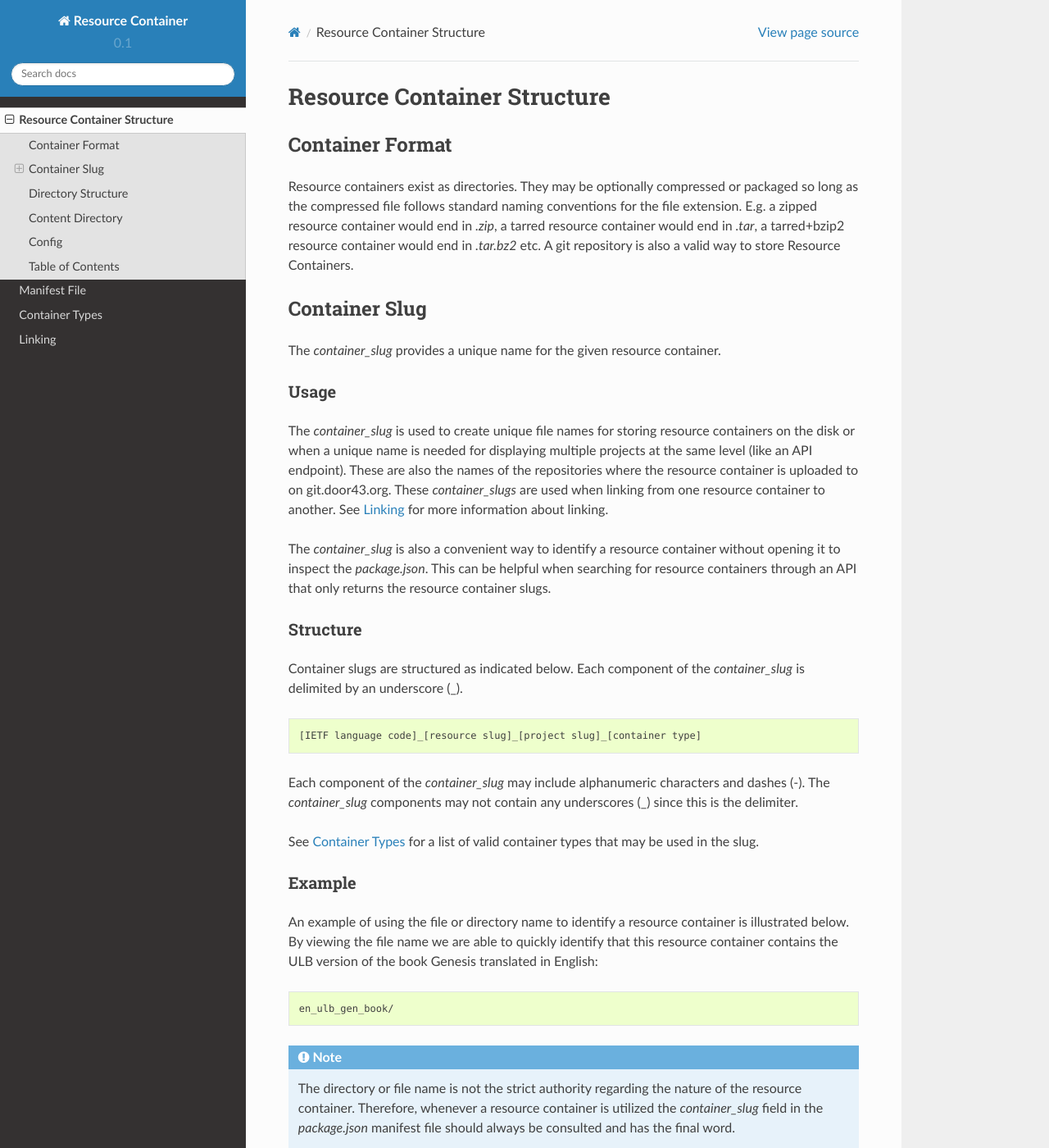
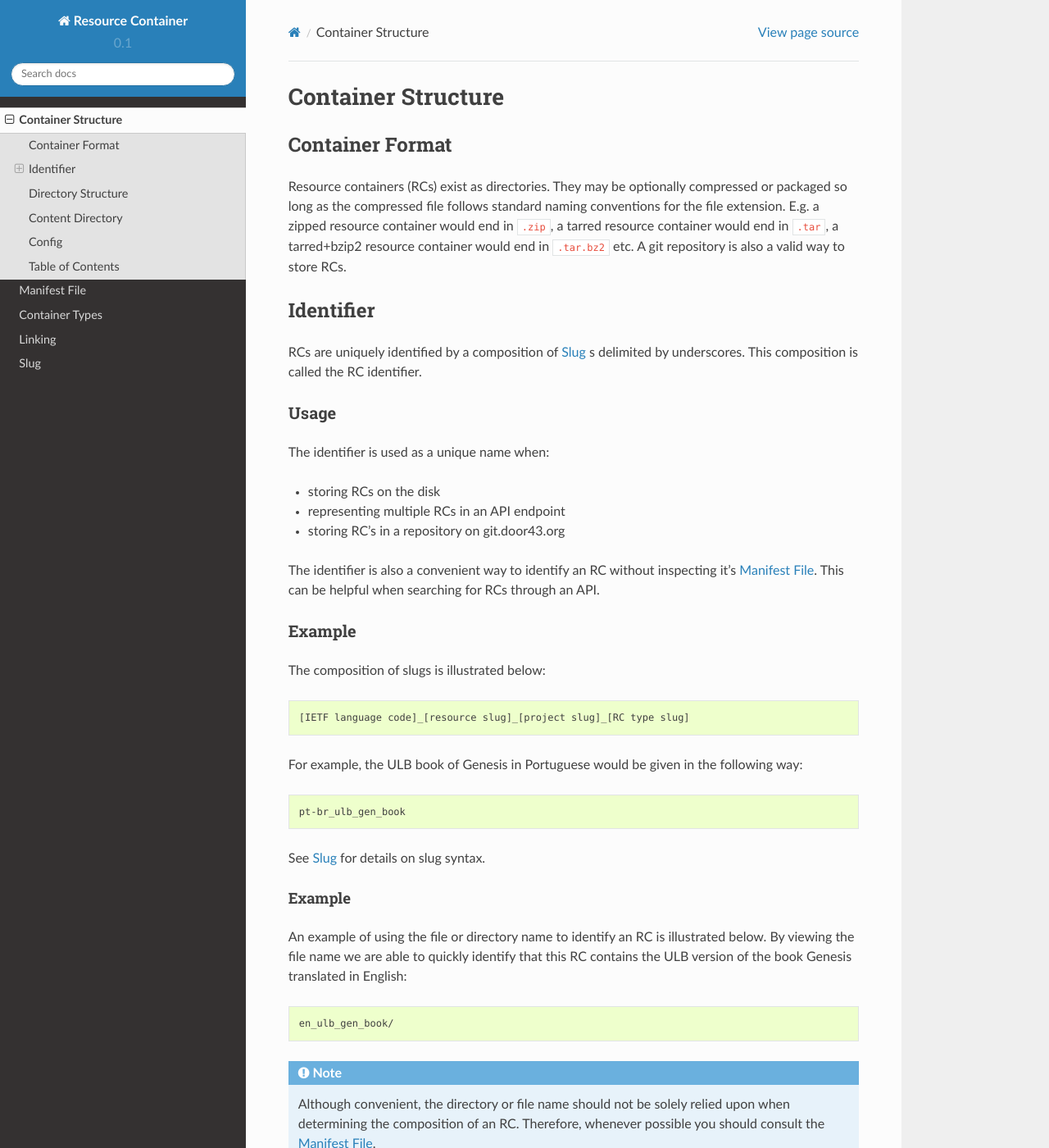
Before and after one commit to unfoldingWord-dev/Resource-Container, a Sphinx documentation site: the page built from docs/structure.rst, in a window 1280 px wide and 1400 px high. Shown: the whole window at 82% size. Built offline with Sphinx 7.4.7 and the Read the Docs theme 2.0.0, drawn with Linux system fonts in a browser that asks for light colours; some of the changed text lies outside the part shown.

Commit message:
fixes #14 and updates documentation for slugs and identifiers

```diff
--- a/docs/index.rst
+++ b/docs/index.rst
@@ -6,7 +6,7 @@
 Resource Container Documentation
 ================================
 
-This site is the official documentation for Door43's resource container specification.  Resource Containers are the building blocks of content in our Door43 eco-system.
+This site is the official documentation for Door43's Resource Container specification.  Resource Containers (RCs) are the building blocks of content in our Door43 eco-system.
 
 
 Contents:
--- a/docs/linking.rst
+++ b/docs/linking.rst
@@ -2,7 +2,7 @@
 Linking
 =======
 
-A resource container link provides navigable directions to a Resource Container.
+A Resource Container (RC) link provides navigable directions to a Resource Container.
 
 All resource container links follow a very simple structure in two different flavors: Anonymous and Titled. The link path is the Resource Container slug where the slug delimiter is replaced by a slash ``/`` character.
 
--- a/docs/manifest.rst
+++ b/docs/manifest.rst
@@ -4,7 +4,7 @@ Manifest File
 
 .. include:: includes/note_keys_required.txt
 
-Resource containers have a manifest.yml that describes it's content and structure.
+Resource Containers (RCs) have a manifest.yml that describes it's content and structure.
 
 .. code-block:: json
 
--- a/docs/structure.rst
+++ b/docs/structure.rst
@@ -1,56 +1,72 @@
 .. _structure:
-Resource Container Structure
-============================
+Container Structure
+===================
 
 .. _structure-format:
 Container Format
 ----------------
 
-Resource containers exist as directories. They may be optionally compressed or packaged so long as the compressed file follows standard naming conventions for the file extension. E.g. a zipped resource container would end in `.zip`, a tarred resource container would end in `.tar`, a tarred+bzip2 resource container would end in `.tar.bz2` etc.  A git repository is also a valid way to store Resource Containers.
+Resource containers (RCs) exist as directories.
+They may be optionally compressed or packaged so long as the compressed file follows standard naming conventions for the file extension.
+E.g. a zipped resource container would end in ``.zip``,
+a tarred resource container would end in ``.tar``,
+a tarred+bzip2 resource container would end in ``.tar.bz2`` etc.
+A git repository is also a valid way to store RCs.
 
-.. _structure-slug:
-Container Slug
---------------
+.. _structure-identifier:
+Identifier
+----------
 
-The `container_slug` provides a unique name for the given resource container.
+RCs are uniquely identified by a composition of :doc:`slug` s delimited by underscores.
+This composition is called the RC identifier.
 
 Usage
-~~~~~
+^^^^^
 
-The `container_slug` is used to create unique file names for storing resource containers on the disk or when a unique name is needed for displaying multiple projects at the same level (like an API endpoint). These are also the names of the repositories where the resource container is uploaded to on git.door43.org. These `container_slugs` are used when linking from one resource container to another. See :ref:`linking` for more information about linking.
+The identifier is used as a unique name when:
 
-The `container_slug` is also a convenient way to identify a resource container without opening it to inspect the `package.json`. This can be helpful when searching for resource containers through an API that only returns the resource container slugs.
+* storing RCs on the disk
+* representing multiple RCs in an API endpoint
+* storing RC's in a repository on git.door43.org
 
-Structure
-~~~~~~~~~
+The identifier is also a convenient way to identify an RC without inspecting it's :doc:`manifest`.
+This can be helpful when searching for RCs through an API.
 
-Container slugs are structured as indicated below. Each component of the `container_slug` is delimited by an underscore (_).
+Example
+^^^^^^^
+
+The composition of slugs is illustrated below:
 
 .. code-block:: none
 
-    [IETF language code]_[resource slug]_[project slug]_[container type]
+    [IETF language code]_[resource slug]_[project slug]_[RC type slug]
 
-Each component of the `container_slug` may include alphanumeric characters and dashes (-). The `container_slug` components may not contain any underscores (_) since this is the delimiter.
+For example, the ULB book of Genesis in Portuguese would be given in the following way:
 
-See :ref:`types` for a list of valid container types that may be used in the slug.
+.. code-block:: none
+
+    pt-br_ulb_gen_book
+
+See :doc:`slug` for details on slug syntax.
 
 Example
 ~~~~~~~
 
-An example of using the file or directory name to identify a resource container is illustrated below. By viewing the file name we are able to quickly identify that this resource container contains the ULB version of the book Genesis translated in English:
+An example of using the file or directory name to identify an RC is illustrated below.
+By viewing the file name we are able to quickly identify that this RC contains the ULB version of the book Genesis translated in English:
 
 .. code-block:: none
 
     en_ulb_gen_book/
 
-.. note:: The directory or file name is not the strict authority regarding the nature of the resource container. Therefore, whenever a resource container is utilized the `container_slug` field in the `package.json` manifest file should always be consulted and has the final word.
-
+.. note:: Although convenient, the directory or file name should not be solely relied upon when determining the composition of an RC.
+    Therefore, whenever possible you should consult the :doc:`manifest`.
 
 .. _structure-directory:
 Directory Structure
 -------------------
 
-Resource containers must use the following top level directory structure:
+RCs must use the following top level directory structure:
 
 .. code-block:: none
 
@@ -61,12 +77,12 @@ Resource containers must use the following top level directory structure:
         |-content/
 
 - the .git directory is optional and is usually only seen in active translations.
-- LICENSE.md contains the appropriate license information for the resource container.
-- `package.json` is the manifest file that contains meta data about the resource container.
-- the `content` directory contains any other files needed by the container type, including the content itself.
+- LICENSE.md contains the appropriate license information for the RC.
+- ``manifest.yml`` is the :doc:`manifest` that contains meta data about the RC.
+- the ``content`` directory contains any other files needed by the container type, including the content itself.
 
   - See below for the basic structure of this directory
-  - A mime type of `text/usfm` is allowed to omit the `content` directory in order to conform to the USFM standard.  For example, this is acceptable:
+  - A mime type of ``text/usfm`` is allowed to omit the ``content`` directory in order to conform to the USFM standard.  For example, this is acceptable:
 
 .. code-block:: none
 
@@ -83,7 +99,7 @@ Resource containers must use the following top level directory structure:
 Content Directory
 -----------------
 
-The file and folder structure of the content directory in resource containers is mostly the same across container types.  The structure is as follows:
+The file and folder structure of the content directory in RCs is mostly the same across container types.  The structure is as follows:
 
 .. code-block:: none
 
@@ -104,17 +120,17 @@ The file and folder structure of the content directory in resource containers is
         |-back/
         ...
 
-Where a .txt extension is shown above, the proper extension should be used according to the content_mime_type indicated in the `package.json`. For example `.usfm` or `.md`.
+Where a .txt extension is shown above, the proper extension should be used according to the content_mime_type indicated in the ``manifest.yml``. For example ``.usfm`` or ``.md``.
 
 The directories shown above indicate chapters. The two reserved chapter names "front" and "back" are used to contain the front and back matter, if applicable. You may use any of the named files (e.g. "intro.txt") in the "front" or "back" directories.
 
 The files within each chapter represents the chunks of the chapter. Often the chunk file names will be numeric (e.g. 01.txt) but that is not required. The following chunk names have special meaning:
 
-- `title.txt` - the title of the chapter
-- `sub-title.txt` - the sub title of the chapter
-- `intro.txt` - the introduction to the chapter
-- `reference.txt` - a reference displayed at the end of a chapter
-- `summary.txt` - a summary displayed at the end of a chapter
+- ``title.txt`` - the title of the chapter
+- ``sub-title.txt`` - the sub title of the chapter
+- ``intro.txt`` - the introduction to the chapter
+- ``reference.txt`` - a reference displayed at the end of a chapter
+- ``summary.txt`` - a summary displayed at the end of a chapter
 
 In the case of front and back matter, the above named chunks apply to the project. e.g. the project title, project summary etc.
 
@@ -123,7 +139,7 @@ In the case of front and back matter, the above named chunks apply to the projec
 Config
 ------
 
-The `config.yml` file contains information specific to each container type. If a particular container type does not need this file it may be excluded.
+The ``config.yml`` file contains information specific to each container type. If a particular container type does not need this file it may be excluded.
 
 .. _structure-toc:
 Table of Contents
@@ -131,7 +147,10 @@ Table of Contents
 
 .. include:: includes/note_keys_required.txt
 
-Chapter directories and chunk files are often named with padded integers. A side effect of this is the natural file order often represents the appropriate order. However, you may also indicate the order of chapters and frames by providing a table of contents toc.yml within the content directory. If no such file exists then the integer order followed by the natural order of the files will be used.
+Chapter directories and chunk files are often named with padded integers.
+A side effect of this is the natural file order often represents the appropriate order.
+However, you may also indicate the order of chapters and frames by providing a table of contents toc.yml within the content directory.
+If no such file exists then the integer order followed by the natural order of the files will be used.
 
 The table of contents is built with small blocks as shown below. All of the fields in the blocks are optional:
 
@@ -257,4 +279,5 @@ Alternatively you can choose to use a simplified table of contents as shown belo
             - '12'
             - reference
 
-The simple version will rely on the available content (titles, references, etc.) to generate the table of contents (readable titles will be retrieved from the content itself).
+The simple version will rely on the available content (titles, references, etc.) to generate the table of contents
+(readable titles will be retrieved from the content itself).
```
Also changed, not shown: other parts of docs/index.rst (+1 -0 lines), other parts of docs/structure.rst (+5 -2 lines), docs/container_types.rst (+18 -11 lines), docs/slug.rst (added, +29 -0 lines).
